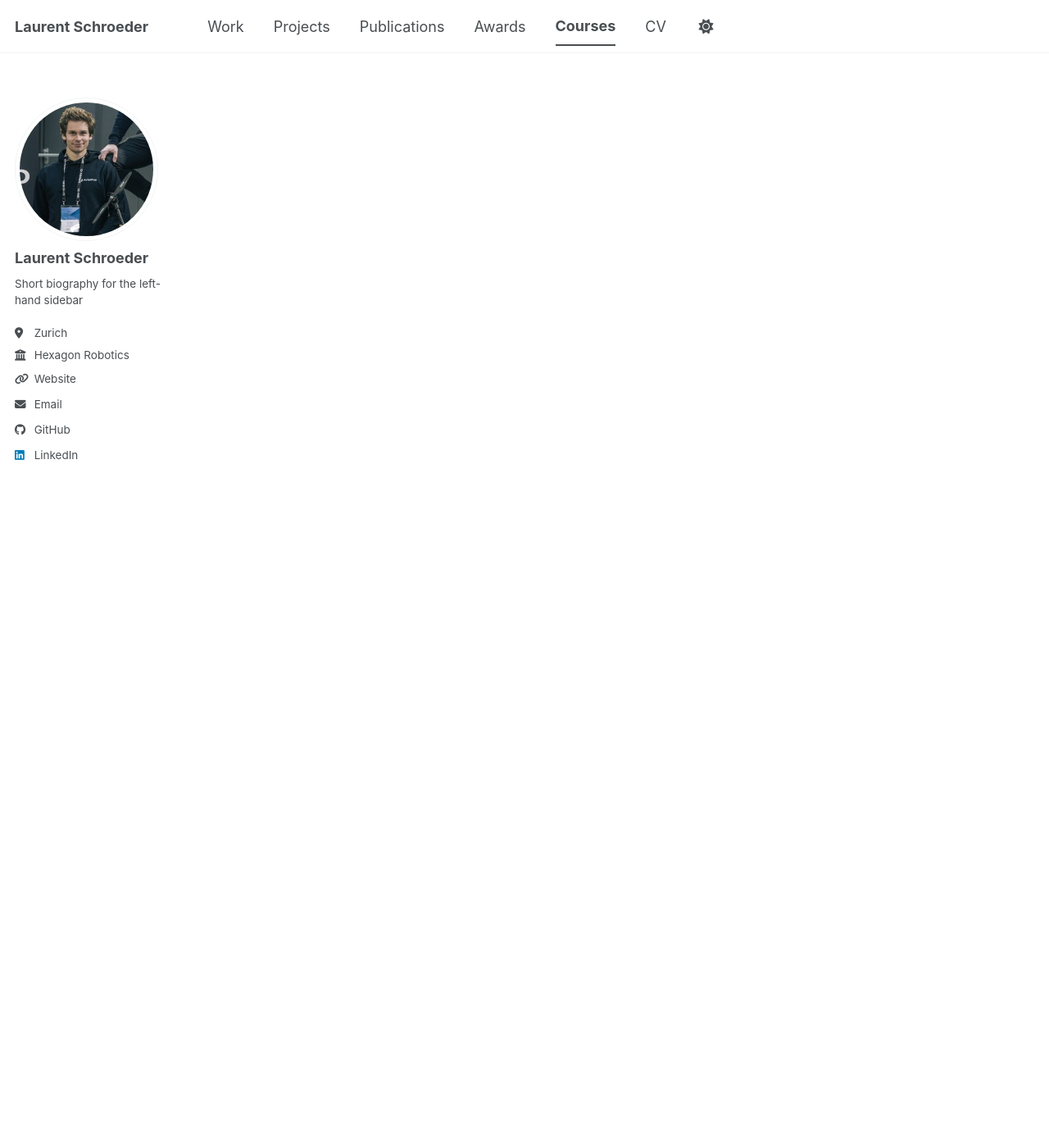
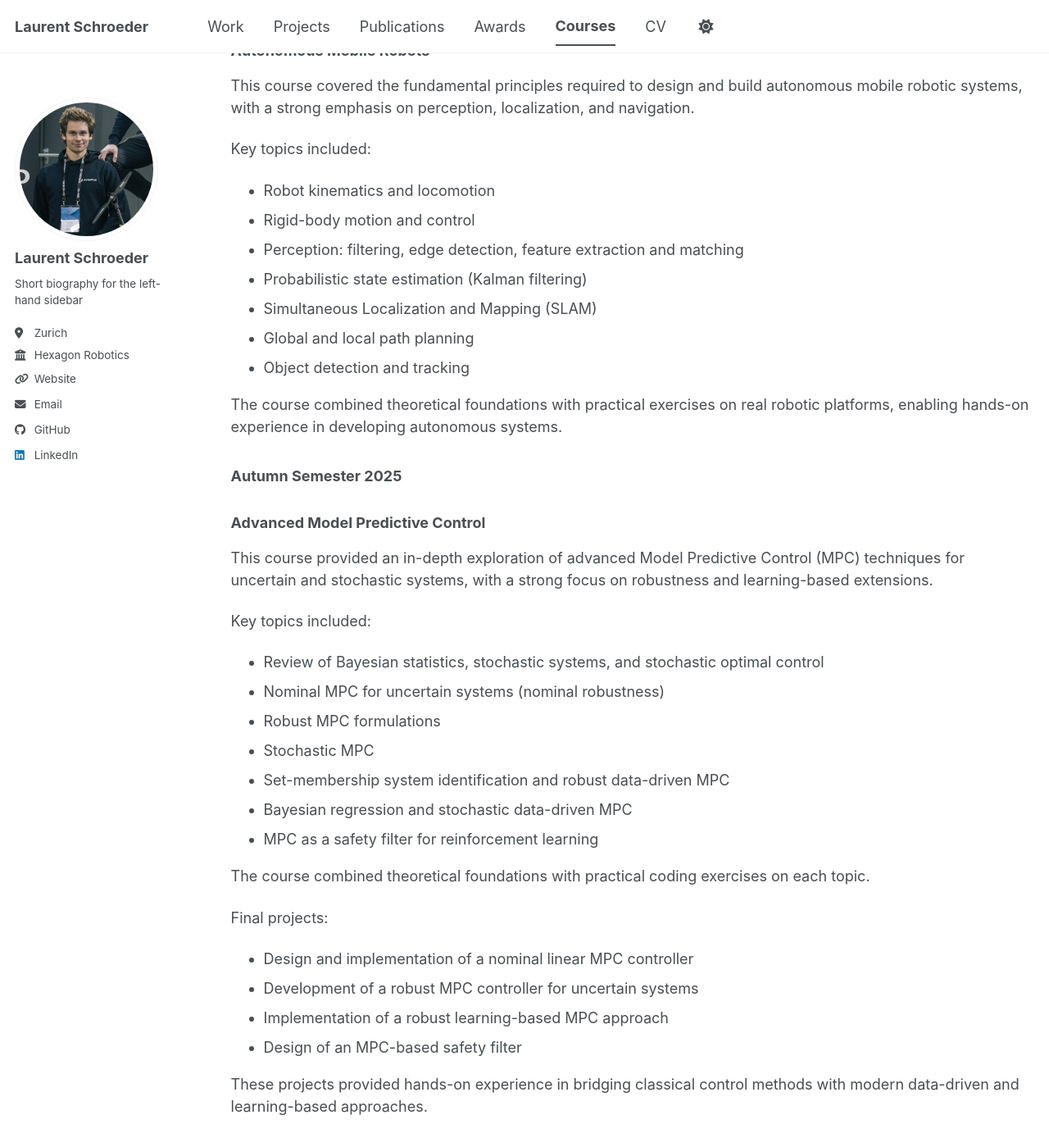
Before and after one commit to Laurent202224/Laurent202224.github.io, a Jekyll site: the page built from _pages/courses.md, in a window 1280 px wide and 1400 px high, scrolled down 3829 px. Shown: the whole window at 82% size. Built offline with Jekyll 4.4.1, drawn with Linux system fonts in a browser that asks for light colours; a script bundle is joined from its source files by our own code; library files that are not in the unit come from our copies; some of the changed text lies outside the part shown.

Commit message:
completed master courses and awards cleaner

```diff
--- a/_pages/courses.md
+++ b/_pages/courses.md
@@ -60,3 +60,109 @@ The course covered:
 - Modeling and control of fixed-wing aircraft
 
 The course emphasized both theoretical foundations and practical applications, with exercises accompanying each topic to develop hands-on experience in modeling and controlling robotic systems.
+
+### Spring Semester 2025
+
+### Computation Control
+
+This course focused on modern control and decision-making algorithms, with an emphasis on learning-based and data-driven approaches.
+
+Key topics included:
+
+- Dynamic programming and Linear Quadratic Regulation (LQR)
+- Model Predictive Control (MPC)
+- Economic and robust MPC
+- Data-driven predictive control (DeePC)
+- Markov Decision Processes (MDPs)
+- Monte Carlo methods
+- Reinforcement learning (SARSA, Q-Learning)
+
+All topics were accompanied by hands-on coding exercises.
+
+Final project:
+
+- Developed and compared three control strategies for traffic management using the SUMO simulator:
+  - Model Predictive Control (MPC)
+  - Data-Enabled Predictive Control (DeePC)
+  - Temporal Predictive Control (TPC)
+- Focus on performance, robustness, and scalability in realistic traffic scenarios.
+
+### Model Predictive Control
+
+This course provided an in-depth treatment of Model Predictive Control as an optimization-based control framework for constrained systems.
+
+Key topics included:
+
+- Foundations of optimal control and numerical optimization
+- Receding-horizon control for linear systems
+- Constraint handling and stability guarantees in MPC
+- Tracking and offset-free control
+- Soft constraints and practical implementation aspects
+- Robust MPC and constraint satisfaction under uncertainty
+- Tube MPC
+
+The course combined theory with implementation exercises.
+
+Final project:
+
+- Designed and implemented an MPC controller for a multi-compartment refrigerated truck.
+- Objective: regulate temperature across three compartments with external disturbances (ambient weather).
+
+### Recursive Estimation
+
+This course introduced probabilistic state estimation methods for dynamic systems.
+
+Key topics included:
+
+- Bayesian inference and Bayes’ theorem
+- Bayesian filtering and tracking
+- State estimation from probability distributions
+- Kalman filter and its interpretation as a state observer
+- Extended Kalman Filter (EKF)
+- Particle filters
+- Observer-based control and the separation principle
+
+All concepts were reinforced through practical coding exercises, focusing on real-world estimation problems in robotics.
+
+### Autonomous Mobile Robots
+
+This course covered the fundamental principles required to design and build autonomous mobile robotic systems, with a strong emphasis on perception, localization, and navigation.
+
+Key topics included:
+
+- Robot kinematics and locomotion
+- Rigid-body motion and control
+- Perception: filtering, edge detection, feature extraction and matching
+- Probabilistic state estimation (Kalman filtering)
+- Simultaneous Localization and Mapping (SLAM)
+- Global and local path planning
+- Object detection and tracking
+
+The course combined theoretical foundations with practical exercises on real robotic platforms, enabling hands-on experience in developing autonomous systems.
+
+### Autumn Semester 2025
+
+### Advanced Model Predictive Control
+
+This course provided an in-depth exploration of advanced Model Predictive Control (MPC) techniques for uncertain and stochastic systems, with a strong focus on robustness and learning-based extensions.
+
+Key topics included:
+
+- Review of Bayesian statistics, stochastic systems, and stochastic optimal control
+- Nominal MPC for uncertain systems (nominal robustness)
+- Robust MPC formulations
+- Stochastic MPC
+- Set-membership system identification and robust data-driven MPC
+- Bayesian regression and stochastic data-driven MPC
+- MPC as a safety filter for reinforcement learning
+
+The course combined theoretical foundations with practical coding exercises on each topic.
+
+Final projects:
+
+- Design and implementation of a nominal linear MPC controller
+- Development of a robust MPC controller for uncertain systems
+- Implementation of a robust learning-based MPC approach
+- Design of an MPC-based safety filter
+
+These projects provided hands-on experience in bridging classical control methods with modern data-driven and learning-based approaches.
```
Also changed, not shown: _pages/awards.md (+0 -1 lines).
